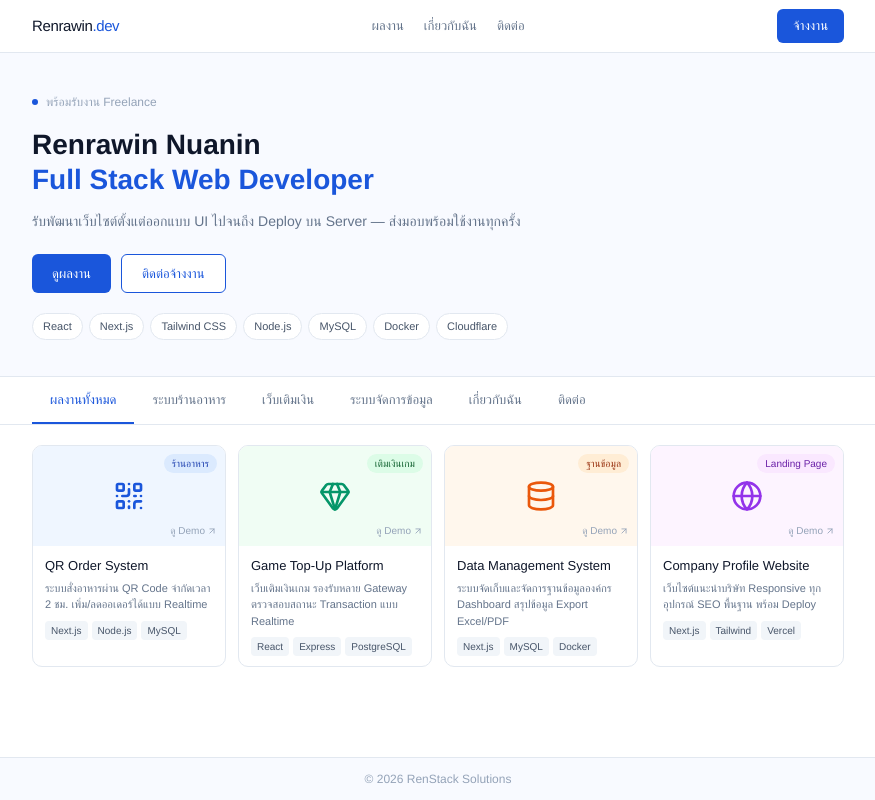
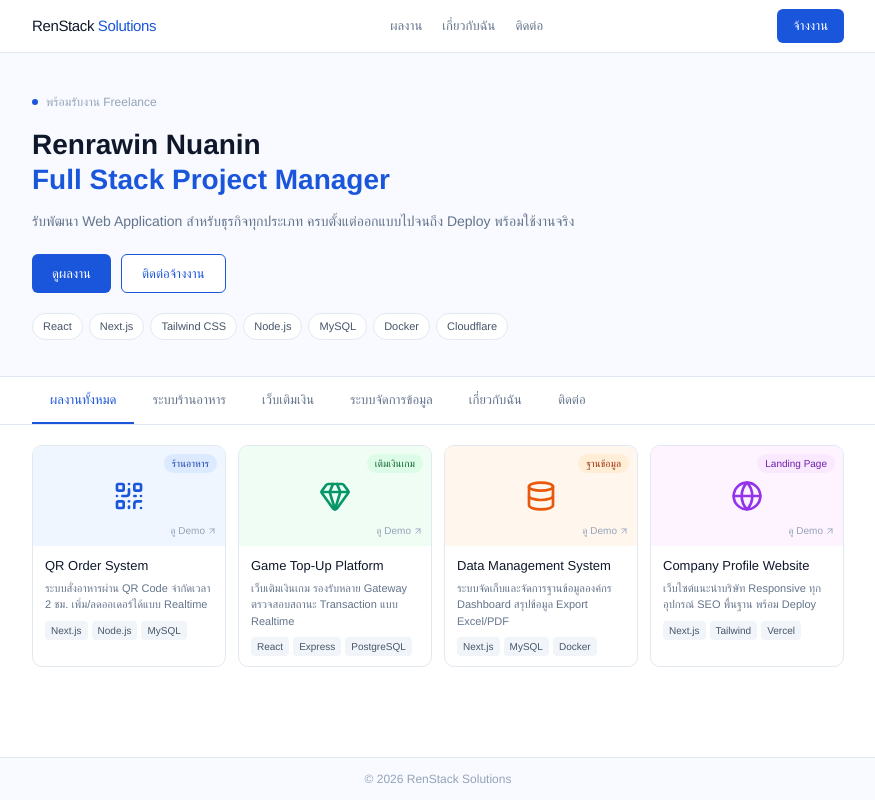
Before and after one commit to nopparoot15/RenStack, a Next.js app: page / in a window 1280 px wide. Shown: the whole page, without its empty margins (202-1077 px from the left). Built offline with nearby package versions, Linux system fonts and the light colour scheme.

Commit message:
Rebrand to RenStack Solutions, update title and description

```diff
--- a/app/page.tsx
+++ b/app/page.tsx
@@ -39,7 +39,7 @@ export default function PortfolioPage() {
       <nav style={{ borderBottom: "0.5px solid #e2e8f0" }} className="bg-white">
         <div className={`${W} flex items-center justify-between h-[52px]`}>
           <Link href="/" className="text-[15px] font-medium text-[#0f172a] tracking-tight hover:opacity-70 transition-opacity">
-            Renrawin<span className="text-[#1A56DB]">.dev</span>
+            RenStack<span className="text-[#1A56DB]"> Solutions</span>
           </Link>
           <div className="hidden sm:flex items-center gap-5">
             <button onClick={() => setActive("projects")} className="text-[13px] text-[#64748b] hover:text-[#1A56DB] cursor-pointer transition-colors">ผลงาน</button>
@@ -65,10 +65,10 @@ export default function PortfolioPage() {
             </p>
             <h1 className="text-[28px] font-semibold text-[#0f172a] leading-[1.25] mb-3">
               Renrawin Nuanin<br />
-              <span className="text-[#1A56DB]">Full Stack Web Developer</span>
+              <span className="text-[#1A56DB]">Full Stack Project Manager</span>
             </h1>
             <p className="text-[14px] text-[#64748b] leading-[1.75] mb-5">
-              รับพัฒนาเว็บไซต์ตั้งแต่ออกแบบ UI ไปจนถึง Deploy บน Server — ส่งมอบพร้อมใช้งานทุกครั้ง
+              รับพัฒนา Web Application สำหรับธุรกิจทุกประเภท ครบตั้งแต่ออกแบบไปจนถึง Deploy พร้อมใช้งานจริง
             </p>
             <div className="flex gap-2.5 flex-wrap">
               <button
```
